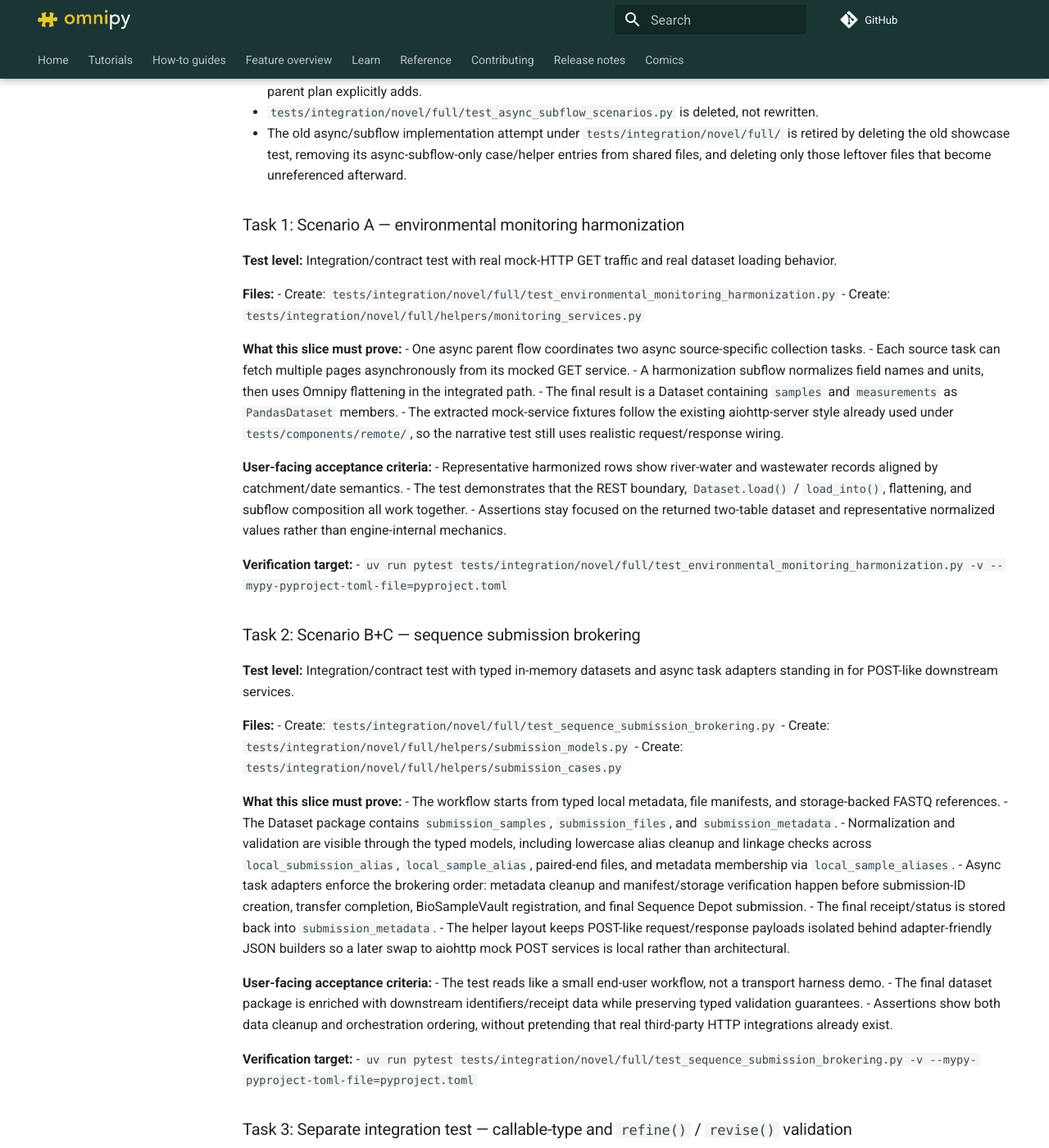
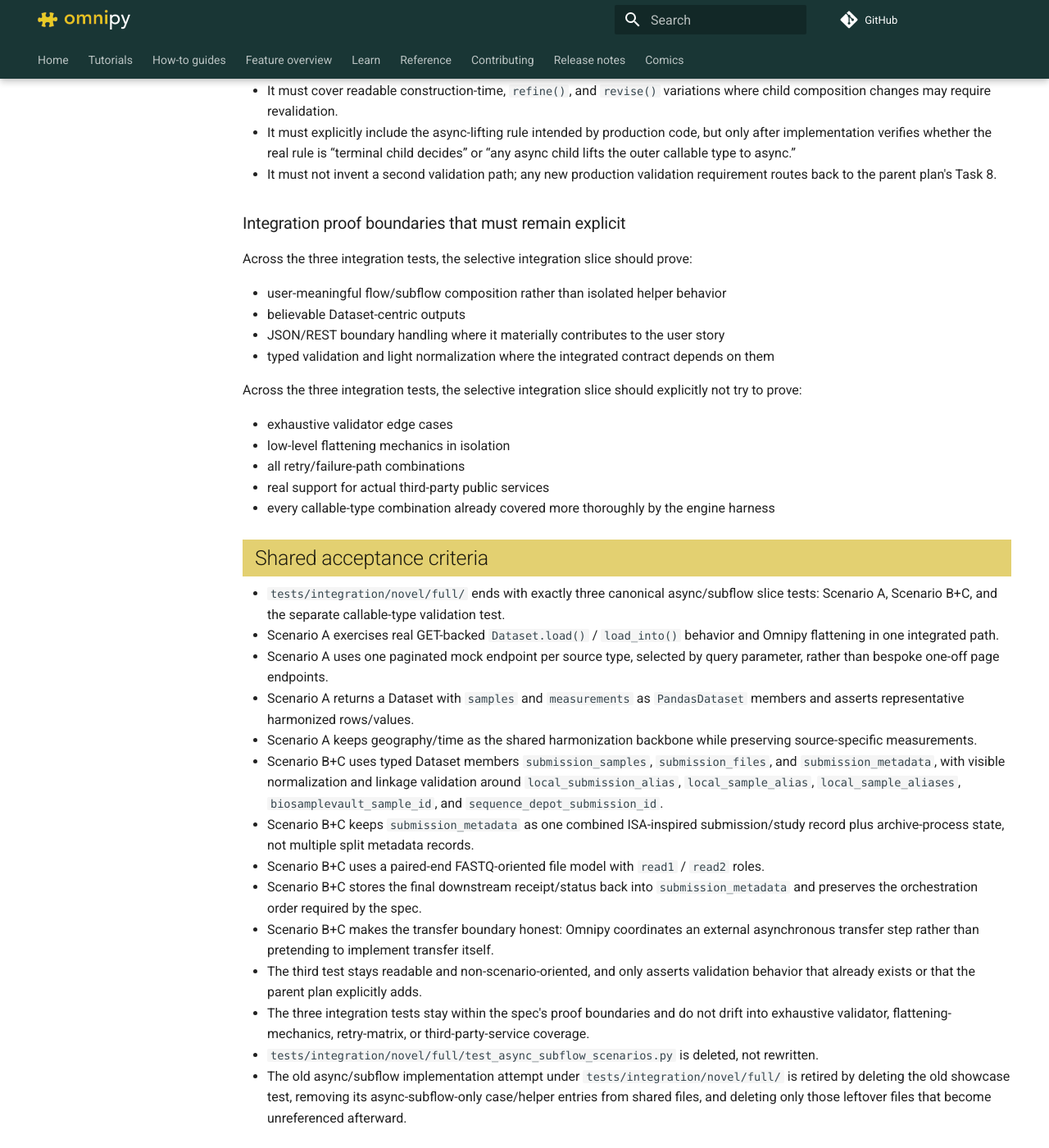
Before and after one commit to fairtracks/omnipy, an MkDocs documentation site: the page built from docs/superpowers/plans/2026-07-11-async-and-sub-flow-integration-test-slice-plan.md, in a window 1280 px wide and 1400 px high, scrolled down 3679 px. Shown: the whole window at 82% size. Built offline with MkDocs 1.6.1 and Material for MkDocs 9.7.7, drawn with Linux system fonts in a browser that asks for light colours; comment, search, counter and statistics services are not loaded; a style sheet for code colours, icons or effects is not loaded; some of the changed text lies outside the part shown.

Commit message:
docs: sync async/subflow plan with spec details

```diff
--- a/docs/superpowers/plans/2026-07-11-async-and-sub-flow-integration-test-slice-plan.md
+++ b/docs/superpowers/plans/2026-07-11-async-and-sub-flow-integration-test-slice-plan.md
@@ -4,7 +4,7 @@
 
 **Goal:** Replace the current async/subflow integration implementation attempt with three readable integration tests that match the approved spec's scenario A, scenario B+C, and separate callable-type / `refine()` / `revise()` validation slice.
 
-**Architecture:** Keep `tests/engine/` as the primary authority for async and nested-flow semantics, and use `tests/integration/novel/full/` only for selective, narrative, user-facing confirmations. Scenario A should exercise real GET-backed `Dataset.load()` / `load_into()` behavior plus a harmonization subflow that normalizes data and uses Omnipy flattening in the integrated path. Scenario B+C should use small Pydantic-backed Omnipy `Model` / `Dataset` types and async adapter tasks for POST-like downstream steps, while keeping those adapters easy to swap later for mock HTTP POST services. The third test should stay separate from the narrative scenarios and cover outer callable-type plus construction / `refine()` / `revise()` validation behavior readably.
+**Architecture:** Keep `tests/engine/` as the primary authority for async and nested-flow semantics, and use `tests/integration/novel/full/` only for selective, narrative, user-facing confirmations. Scenario A should exercise real GET-backed `Dataset.load()` / `load_into()` behavior through one paginated mock endpoint per source type, plus a harmonization subflow that normalizes data and uses Omnipy flattening in the integrated path around a shared geography/time backbone. Scenario B+C should use small Pydantic-backed Omnipy `Model` / `Dataset` types centered on a single ISA-inspired submission metadata record, with async adapter tasks for POST-like downstream steps and an explicitly external transfer step that Omnipy coordinates rather than performs. The third test should stay separate from the narrative scenarios and cover outer callable-type plus construction / `refine()` / `revise()` validation behavior readably, while the slice as a whole stays within the integration proof boundaries defined by the spec.
 
 **Tech Stack:** Python, pytest, aiohttp test server fixtures, Omnipy `Dataset` / `Model` / flow templates, Pydantic-backed typed models, `PandasDataset`
 
@@ -30,11 +30,11 @@
 - Create: `tests/integration/novel/full/test_flow_callable_type_validation.py`
   - Separate readable validation-oriented integration test.
 - Create: `tests/integration/novel/full/helpers/monitoring_services.py`
-  - Extracted aiohttp app factory, paginated payload builders, and URL/fixture helpers for Scenario A, following the established `tests/components/remote/` aiohttp-server fixture pattern.
+  - Extracted aiohttp app factory, paginated payload builders, and URL/fixture helpers for Scenario A, following the established `tests/components/remote/` aiohttp-server fixture pattern with one endpoint per source type and query-param pagination.
 - Create: `tests/integration/novel/full/helpers/submission_models.py`
-  - Tiny typed `Model` / `Dataset` definitions and normalization-visible Pydantic schemas for Scenario B+C.
+  - Tiny typed `Model` / `Dataset` definitions and normalization-visible Pydantic schemas for Scenario B+C, including the single submission-metadata record, paired-end FASTQ file shape, and external identifier fields.
 - Create: `tests/integration/novel/full/helpers/submission_cases.py`
-  - Scenario B+C sample data, manifest/storage fixtures, storage-backed FASTQ references, and adapter-facing expected JSON payload helpers.
+  - Scenario B+C sample data, manifest/storage fixtures, storage-backed FASTQ references, and adapter-facing expected JSON payload helpers, including transfer-status and downstream-ID examples.
 - Delete as part of cleanup: `tests/integration/novel/full/test_async_subflow_scenarios.py`
   - Retire the old mixed showcase completely; it must not remain as a fourth overlapping async/subflow narrative test.
 - Modify shared files to remove only the superseded async/subflow-specific entries while preserving other still-used coverage:
@@ -66,9 +66,11 @@
 
 - Domain story: harmonize river-water and wastewater monitoring batches for the same catchment and monitoring dates.
 - Service boundary: use mock HTTP GET services built with extracted helper modules + fixtures, following the existing `tests/components/remote/` aiohttp-server pattern rather than ad-hoc monkeypatching.
+- Endpoint shape: prefer one mock endpoint per source type (`river` and `wastewater`) with paginated batches selected by query parameters such as `?page=1`, rather than one endpoint per page or one monolithic endpoint returning everything at once.
 - Fetching surface: use real `Dataset.load()` / `load_into()` behavior for the GET side.
 - Async shape: one async parent flow with two async source-specific collection tasks; each task may fetch multiple pages asynchronously from one source type.
 - Subflow shape: a harmonization subflow normalizes field names and units, then uses Omnipy flattening functionality in the integrated path.
+- Shared harmonization backbone: the two sources should overlap primarily on geography and time, while still keeping enough source-specific measurements to make the harmonization feel real.
 - Output shape: return a Dataset with two `PandasDataset` members named `samples` and `measurements`.
 
 ### Scenario B+C details that must remain explicit
@@ -78,13 +80,19 @@
   - `submission_samples`
   - `submission_files`
   - `submission_metadata`
+- `submission_metadata` should remain a single record for the whole submission and should combine a minimal ISA-inspired study/submission envelope with archive-process state, rather than splitting those concerns into multiple metadata records.
 - Required linkage names:
   - `local_submission_alias` is the internal submission identifier
   - `local_sample_alias` is the internal sample identifier
+  - `biosamplevault_sample_id` is the external sample identifier returned by BioSampleVault
+  - `sequence_depot_submission_id` is the external submission identifier returned by Sequence Depot
   - paired-end FASTQ manifest rows link to samples through `local_sample_alias`
+  - the minimal file model should stay close to real sequencing practice: one sample links to two files distinguished by roles such as `read1` and `read2`
   - `submission_metadata` is a single record that also carries included `local_sample_aliases`
 - Validation/cleanup must be visible through typed models, including lowercasing local aliases and checking sample/file/metadata linkage consistency.
+- `submission_metadata` should visibly carry a small but believable subset of study/submission fields such as project/study identity, release date, and submission checklist version, along with final receipt information.
 - Adapter/request boundaries should stay JSON-shaped and isolated so the v1 async task adapters can later be swapped for mock HTTP POST services without rewriting the scenario assertions.
+- Transfer realism: the file-transfer step is an external asynchronous operation coordinated by Omnipy rather than implemented by Omnipy itself. The test should make that distinction visible so the scenario stays honest about what Omnipy is brokering versus what an external transfer service performs.
 - Final output must be the enriched typed Dataset package plus final receipt/status stored in `submission_metadata`.
 
 ### Third validation test details that must remain explicit
@@ -94,14 +102,37 @@
 - It must explicitly include the async-lifting rule intended by production code, but only after implementation verifies whether the real rule is “terminal child decides” or “any async child lifts the outer callable type to async.”
 - It must not invent a second validation path; any new production validation requirement routes back to the parent plan's Task 8.
 
+### Integration proof boundaries that must remain explicit
+
+Across the three integration tests, the selective integration slice should prove:
+
+- user-meaningful flow/subflow composition rather than isolated helper behavior
+- believable Dataset-centric outputs
+- JSON/REST boundary handling where it materially contributes to the user story
+- typed validation and light normalization where the integrated contract depends on them
+
+Across the three integration tests, the selective integration slice should explicitly not try to prove:
+
+- exhaustive validator edge cases
+- low-level flattening mechanics in isolation
+- all retry/failure-path combinations
+- real support for actual third-party public services
+- every callable-type combination already covered more thoroughly by the engine harness
+
 ## Shared acceptance criteria
 
 - `tests/integration/novel/full/` ends with exactly three canonical async/subflow slice tests: Scenario A, Scenario B+C, and the separate callable-type validation test.
 - Scenario A exercises real GET-backed `Dataset.load()` / `load_into()` behavior and Omnipy flattening in one integrated path.
+- Scenario A uses one paginated mock endpoint per source type, selected by query parameter, rather than bespoke one-off page endpoints.
 - Scenario A returns a Dataset with `samples` and `measurements` as `PandasDataset` members and asserts representative harmonized rows/values.
-- Scenario B+C uses typed Dataset members `submission_samples`, `submission_files`, and `submission_metadata`, with visible normalization and linkage validation around `local_submission_alias`, `local_sample_alias`, and `local_sample_aliases`.
+- Scenario A keeps geography/time as the shared harmonization backbone while preserving source-specific measurements.
+- Scenario B+C uses typed Dataset members `submission_samples`, `submission_files`, and `submission_metadata`, with visible normalization and linkage validation around `local_submission_alias`, `local_sample_alias`, `local_sample_aliases`, `biosamplevault_sample_id`, and `sequence_depot_submission_id`.
+- Scenario B+C keeps `submission_metadata` as one combined ISA-inspired submission/study record plus archive-process state, not multiple split metadata records.
+- Scenario B+C uses a paired-end FASTQ-oriented file model with `read1` / `read2` roles.
 - Scenario B+C stores the final downstream receipt/status back into `submission_metadata` and preserves the orchestration order required by the spec.
+- Scenario B+C makes the transfer boundary honest: Omnipy coordinates an external asynchronous transfer step rather than pretending to implement transfer itself.
 - The third test stays readable and non-scenario-oriented, and only asserts validation behavior that already exists or that the parent plan explicitly adds.
+- The three integration tests stay within the spec's proof boundaries and do not drift into exhaustive validator, flattening-mechanics, retry-matrix, or third-party-service coverage.
 - `tests/integration/novel/full/test_async_subflow_scenarios.py` is deleted, not rewritten.
 - The old async/subflow implementation attempt under `tests/integration/novel/full/` is retired by deleting the old showcase test, removing its async-subflow-only case/helper entries from shared files, and deleting only those leftover files that become unreferenced afterward.
 
@@ -116,7 +147,9 @@
 **What this slice must prove:**
 - One async parent flow coordinates two async source-specific collection tasks.
 - Each source task can fetch multiple pages asynchronously from its mocked GET service.
+- Each mocked source uses one source-type endpoint with query-param pagination (for example `river?page=1` and `wastewater?page=1`) rather than separate endpoints per page.
 - A harmonization subflow normalizes field names and units, then uses Omnipy flattening in the integrated path.
+- The harmonization has a believable shared backbone around geography/time overlap while preserving some source-specific measurements.
 - The final result is a Dataset containing `samples` and `measurements` as `PandasDataset` members.
 - The extracted mock-service fixtures follow the existing aiohttp-server style already used under `tests/components/remote/`, so the narrative test still uses realistic request/response wiring.
 
@@ -140,15 +173,19 @@
 **What this slice must prove:**
 - The workflow starts from typed local metadata, file manifests, and storage-backed FASTQ references.
 - The Dataset package contains `submission_samples`, `submission_files`, and `submission_metadata`.
-- Normalization and validation are visible through the typed models, including lowercase alias cleanup and linkage checks across `local_submission_alias`, `local_sample_alias`, paired-end files, and metadata membership via `local_sample_aliases`.
-- Async task adapters enforce the brokering order: metadata cleanup and manifest/storage verification happen before submission-ID creation, transfer completion, BioSampleVault registration, and final Sequence Depot submission.
+- `submission_metadata` is one combined record carrying a small ISA-inspired study/submission envelope together with archive-process state.
+- Normalization and validation are visible through the typed models, including lowercase alias cleanup and linkage checks across `local_submission_alias`, `local_sample_alias`, paired-end files with `read1` / `read2` roles, metadata membership via `local_sample_aliases`, and returned external IDs.
+- Async task adapters enforce the brokering order: metadata cleanup and manifest/storage verification happen before submission-ID creation, externally performed transfer completion, BioSampleVault registration, and final Sequence Depot submission.
+- Returned downstream identifiers include `biosamplevault_sample_id` on sample-linked results and `sequence_depot_submission_id` on submission-linked results.
 - The final receipt/status is stored back into `submission_metadata`.
 - The helper layout keeps POST-like request/response payloads isolated behind adapter-friendly JSON builders so a later swap to aiohttp mock POST services is local rather than architectural.
+- The scenario stays honest that Omnipy coordinates transfer progress/status but does not itself implement the file-transfer mechanism.
 
 **User-facing acceptance criteria:**
 - The test reads like a small end-user workflow, not a transport harness demo.
 - The final dataset package is enriched with downstream identifiers/receipt data while preserving typed validation guarantees.
 - Assertions show both data cleanup and orchestration ordering, without pretending that real third-party HTTP integrations already exist.
+- Assertions stay at the integration-proof boundary: meaningful workflow outputs and contracts, not exhaustive validator or retry-matrix coverage.
 
 **Verification target:**
 - `uv run pytest tests/integration/novel/full/test_sequence_submission_brokering.py -v --mypy-pyproject-toml-file=pyproject.toml`
@@ -214,7 +251,9 @@
 ## Spec-to-plan self-check
 
 - Scenario A matches the spec's mock GET + `Dataset.load()` + flattening requirement.
-- Scenario B+C matches the typed Dataset brokering requirement, preserves the exact dataset member and linkage names, and keeps async service boundaries adapter-based for v1 with a future mock-POST swap seam.
+- Scenario A now also preserves the one-endpoint-per-source query-param pagination shape and the geography/time harmonization backbone from the updated spec.
+- Scenario B+C matches the typed Dataset brokering requirement, preserves the exact dataset member and linkage names, carries the ISA-inspired single-record metadata envelope, uses paired-end file roles, and keeps async service boundaries adapter-based for v1 with a future mock-POST swap seam.
 - The third test is separated from the narrative scenarios and is explicitly tied to construction / `refine()` / `revise()` validation behavior, including the async-lifting ambiguity check.
+- The plan now preserves the explicit integration proof boundaries added in the updated spec.
 - The plan now explicitly includes cleanup/removal of the current `tests/integration/novel/full/` async/subflow implementation attempt.
 - The plan keeps integration coverage selective and readable rather than duplicating the engine harness.
```
